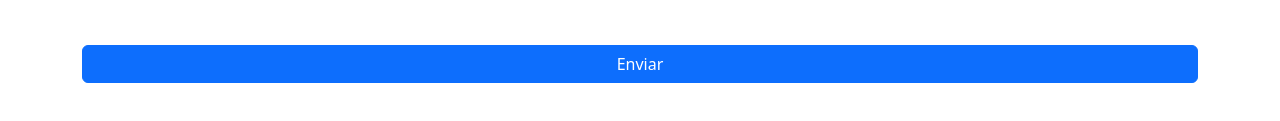
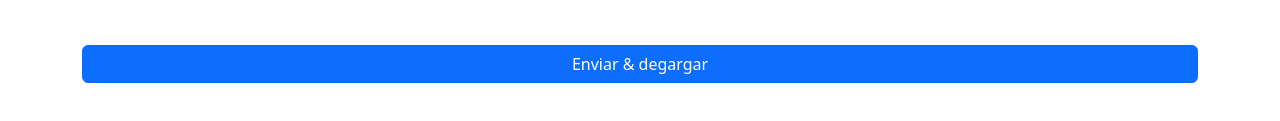
Before and after one commit to geomer-simanca/express_aplicacion_parcial3, a website: page public/index.html in a window 1280 px wide. Shown: the part 843-964 px from the top of the page. Drawn offline with nearby package versions, Linux system fonts and the light colour scheme.

Commit message:
actualizacion de boton enviar

```diff
--- a/public/index.html
+++ b/public/index.html
@@ -63,7 +63,7 @@
 
 
             <div class="d-grid gap-2 mb-5">
-                <button type="submit" class="btn btn-primary">Enviar</button>
+                <button type="submit" class="btn btn-primary">Enviar & degargar</button>
 
             </div>
 
```
